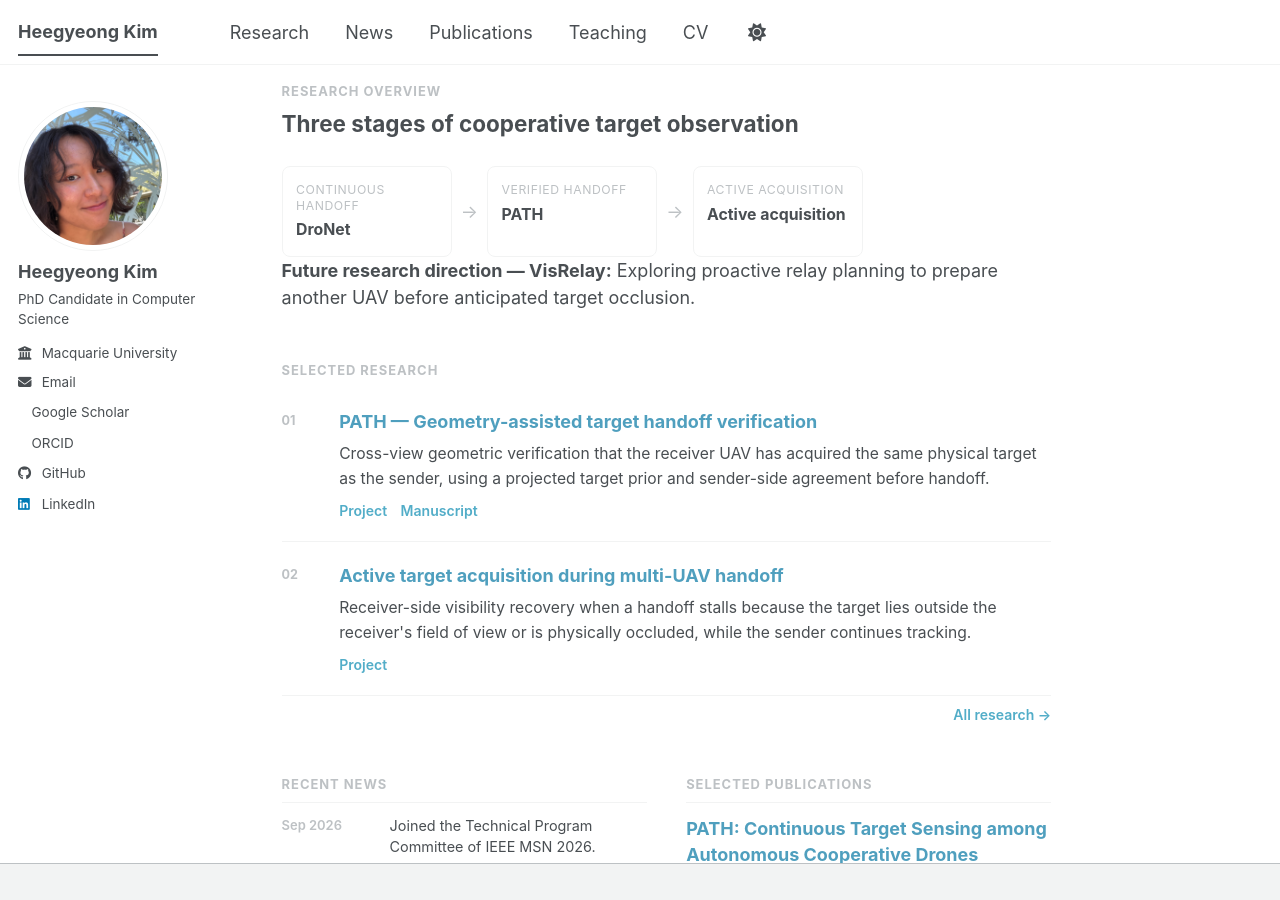
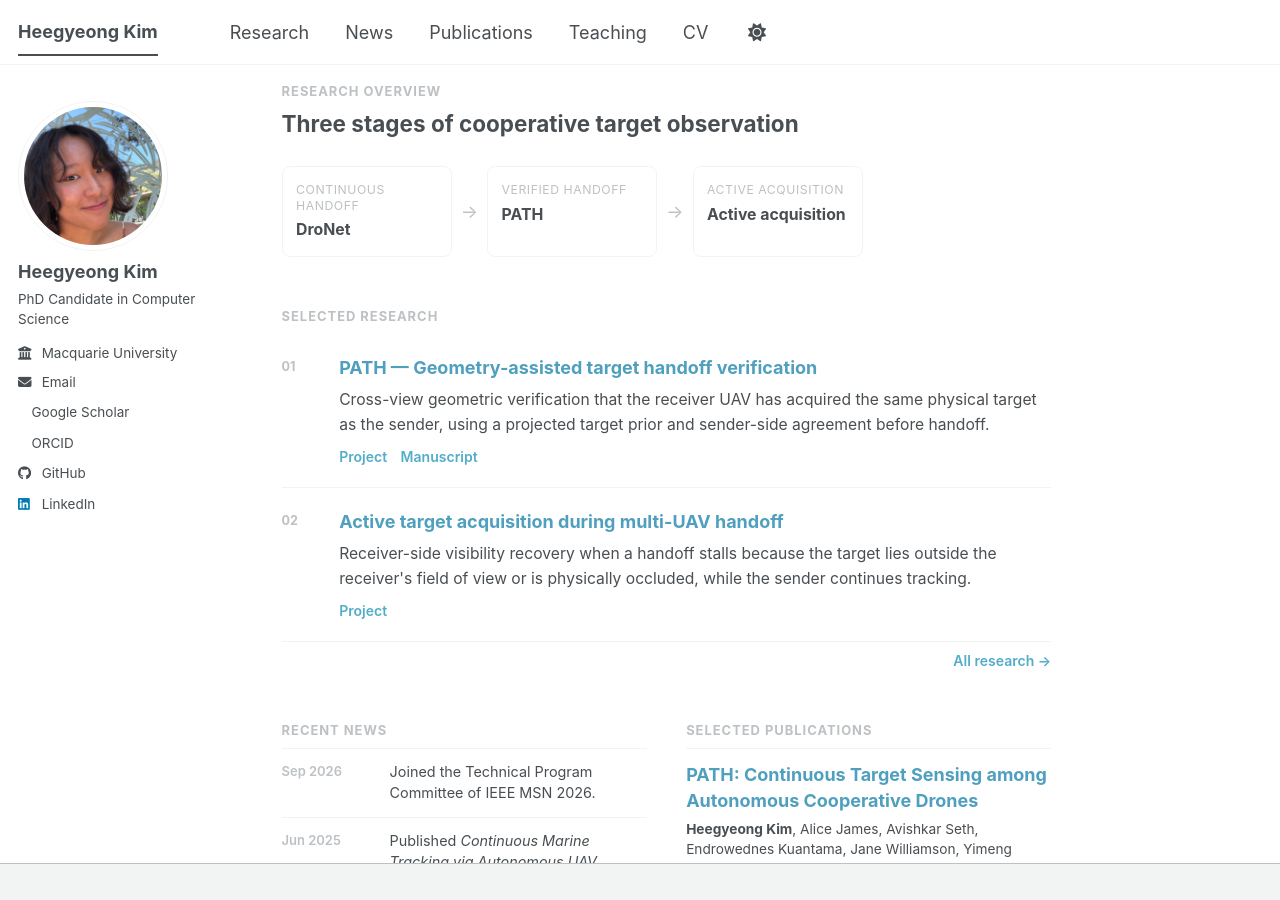
Before and after one commit to HeegyeongK/heegyeongk.github.io, a Jekyll site: the page built from _pages/about.md, in a window 1280 px wide and 900 px high, scrolled down 662 px. Built offline with Jekyll 4.4.1, drawn with Linux system fonts in a browser that asks for light colours; a style sheet for code colours, icons or effects is not loaded.

Commit message:
Remove future research direction paragraph from homepage

```diff
--- a/_pages/about.md
+++ b/_pages/about.md
@@ -51,8 +51,6 @@ redirect_from:
       <div class="trajectory-project">Active acquisition</div>
     </div>
   </div>
-  <p><strong>Future research direction — VisRelay:</strong> Exploring proactive relay planning
-    to prepare another UAV before anticipated target occlusion.</p>
 </section>
 
 <section class="home-section">
```
